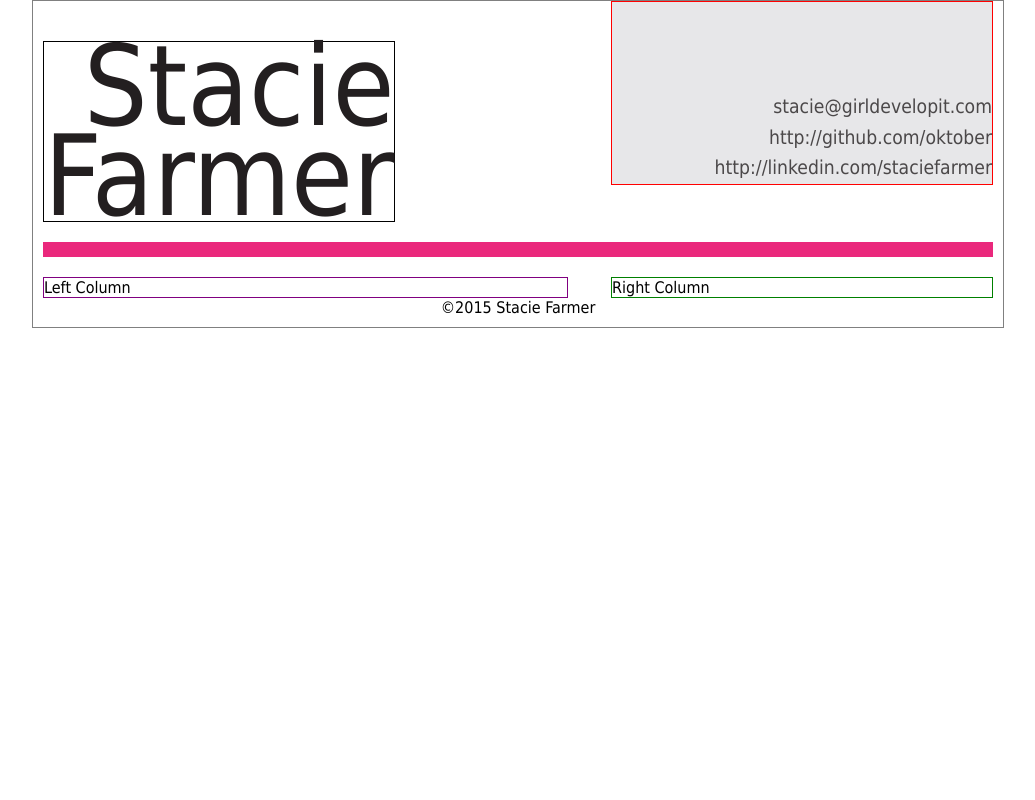
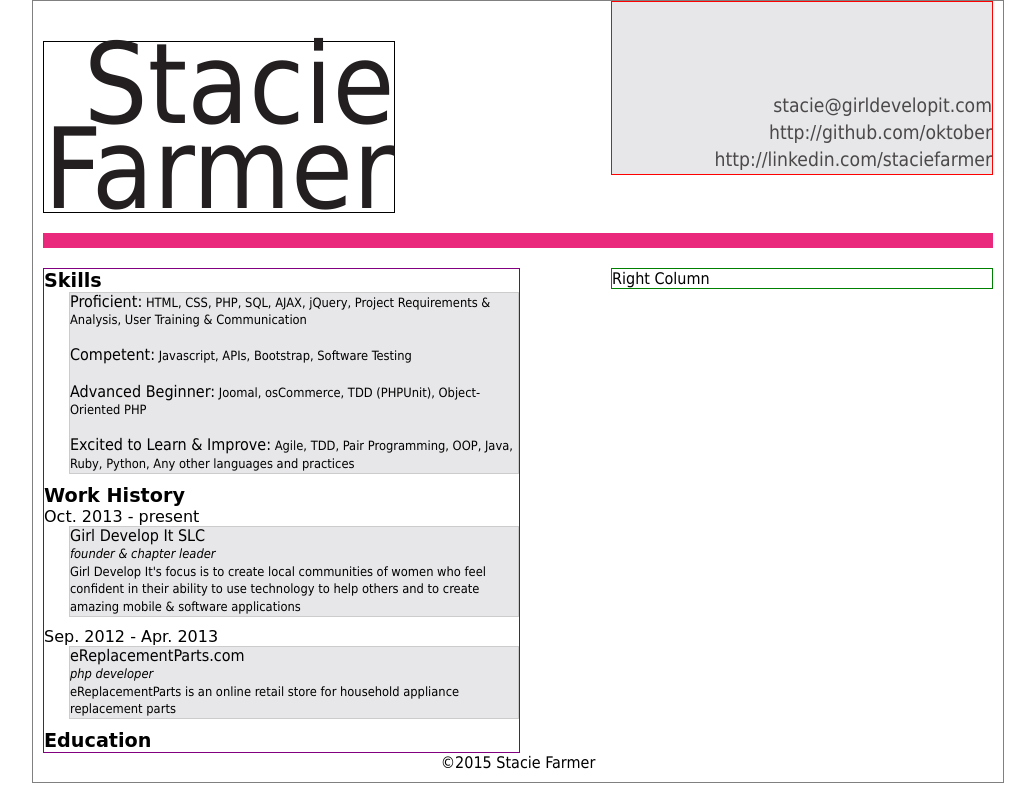
Before and after one commit to gdiSLC/intro-to-html-css, a website: page examples/end_project.html in a window 1280 px wide. Shown: the whole page, without its empty margins (122-1157 px from the left). Drawn offline with Linux system fonts and the light colour scheme.

Commit message:
Add skills and work history and added a little style

```diff
--- a/examples/end_project.css
+++ b/examples/end_project.css
@@ -15,8 +15,8 @@ header {
 	width: auto;
 	float: left;
 	text-align: right;
-	font-size: 7em;
-	line-height: 0.8em;
+	font-size: 7rem;
+	line-height: 5.3rem;
 	margin-top: 40px;
 	color: #231F20;
 
@@ -29,8 +29,8 @@ header {
 	background-color: #E7E7E9;
 	padding-top: 90px;
 	text-align: right;
-	font-size: 1.2em;
-	line-height: 1.6em;
+	font-size: 1.2rem;
+	line-height: 1.7rem;
 
 	border: 1px solid red;
 }
@@ -48,10 +48,33 @@ header {
 
 #left_column {
 	clear: both;
-	width: 55%;
+	width: 50%;
 	float: left;
 
 	border: 1px solid purple;
+}
+
+section.title {
+	font-family: cursive;
+	font-weight: bold;
+	font-size: 1.2rem;
+}
+
+section.date {
+	font-family: cursive;
+}
+
+section.block {
+	border: 1px solid #ccc;
+	background-color: #E7E7E9;
+	margin-left: 25px;
+	margin-bottom: 10px;
+	font-size: 0.8rem;
+	line-height: 1.1rem;
+}
+
+span.skill_section {
+	font-size: 1rem;
 }
 
 #right_column {
@@ -62,6 +85,7 @@ header {
 }
 
 footer {
+	clear: both;
 	width: 100%;
 	text-align: center;
 }
--- a/examples/end_project.html
+++ b/examples/end_project.html
@@ -17,7 +17,32 @@
 
 		<div id="divider"></div>
 
-		<section id="left_column">Left Column</section>
+		<section id="left_column">
+			<section class="title">Skills</section>
+			<section class="block"><span class="skill_section">Proficient:</span> HTML, CSS, PHP, SQL, AJAX, jQuery, Project Requirements &amp; Analysis, User Training &amp; Communication
+			<br><br><span class="skill_section">Competent:</span> Javascript, APIs, Bootstrap, Software Testing
+			<br><br><span class="skill_section">Advanced Beginner:</span> Joomal, osCommerce, TDD (PHPUnit), Object-Oriented PHP
+			<br><br><span class="skill_section">Excited to Learn &amp; Improve:</span> Agile, TDD, Pair Programming, OOP, Java, Ruby, Python, Any other languages and practices
+			</section>
+
+			<section class="title">Work History</section>
+			<section class="date">Oct. 2013 - present</section>
+			<section class="block">
+				<span class="skill_section">Girl Develop It SLC</span><br>
+				<span style="font-style:italic;">founder &amp; chapter leader</span><br>
+				Girl Develop It's focus is to create local communities of women who feel confident in their ability to use technology to help others and to create amazing mobile &amp; software applications
+			</section>
+
+
+			<section class="date">Sep. 2012 - Apr. 2013</section>
+			<section class="block">
+				<span class="skill_section">eReplacementParts.com</span><br>
+				<span style="font-style:italic;">php developer</span><br>
+				eReplacementParts is an online retail store for household appliance replacement parts
+			</section>
+
+			<section class="title">Education</section>
+		</section>
 		<section id="right_column">Right Column</section>
 
 		<footer>&copy;2015 Stacie Farmer
```
